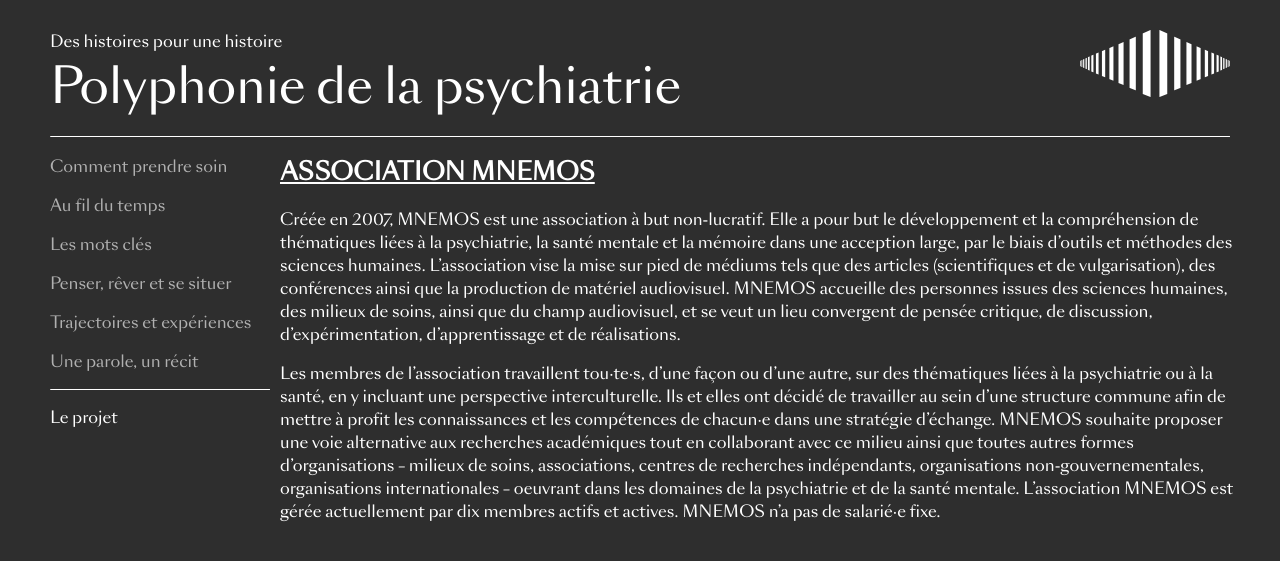
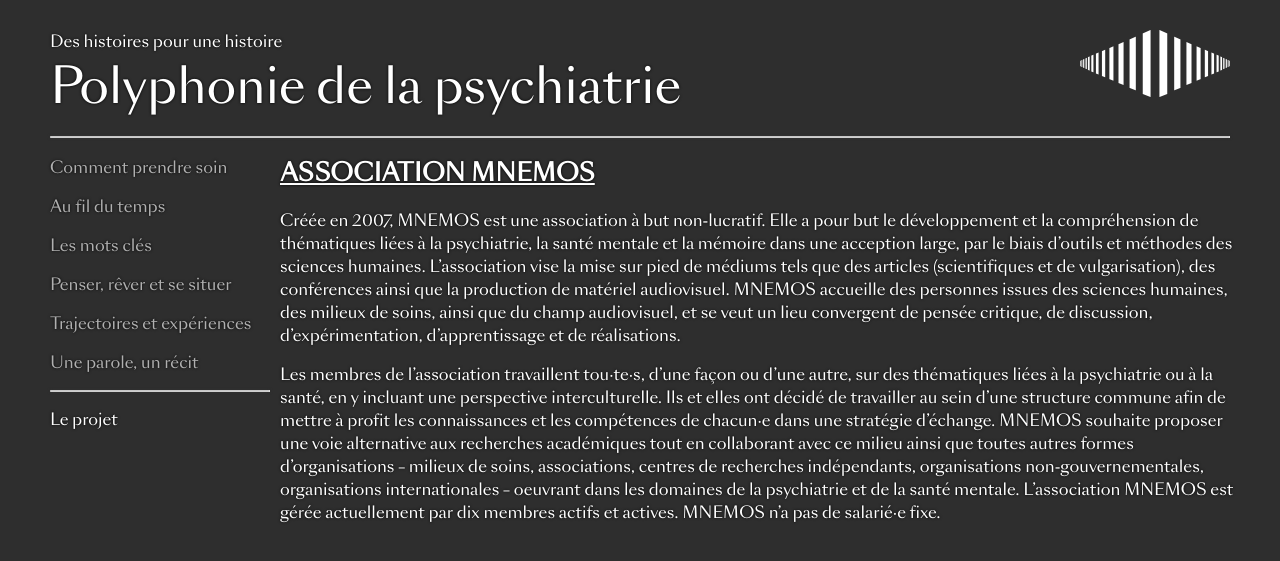
Before and after one commit to MediaComem/hhpp, a Jekyll site: the page built from mnemos.md, in a window 1280 px wide. Shown: the top 561 px of the page. Built offline with Jekyll 4.4.1, drawn with Linux system fonts in a browser that asks for light colours.

Commit message:
css quick fixes

```diff
--- a/_stylus/layout.styl
+++ b/_stylus/layout.styl
@@ -5,6 +5,7 @@ body
   background-color $background-color
   font-size $font-size
   font-family $font-family, Serif
+  text-shadow 0 0 3px black
 
 a
   color $link-color
@@ -21,5 +22,6 @@ a
 
 
 hr
-  border-bottom none
-  border-top  1px solid white
+  border-bottom 1px solid #cfcfcf
+  border-top  1px solid #c6c6c6
+  box-shadow 0 0 3px #333
--- a/_stylus/videos.styl
+++ b/_stylus/videos.styl
@@ -9,6 +9,7 @@
   height 385px
 
 .related-video
+  text-shadow none
   @extend .any-video
   display none
   height 115px
--- a/css/layout.css
+++ b/css/layout.css
@@ -3,6 +3,7 @@ body {
   background-color: #2e2e2e;
   font-size: 16px;
   font-family: SangBleuSans-Regular-WebS, Serif;
+  text-shadow: 0 0 3px #000;
 }
 a {
   color: #fff;
@@ -19,6 +20,7 @@ a {
   display: none;
 }
 hr {
-  border-bottom: none;
-  border-top: 1px solid #fff;
+  border-bottom: 1px solid #cfcfcf;
+  border-top: 1px solid #c6c6c6;
+  box-shadow: 0 0 3px #333;
 }
--- a/css/videos.css
+++ b/css/videos.css
@@ -8,6 +8,7 @@
   height: 385px;
 }
 .related-video {
+  text-shadow: none;
   display: none;
   height: 115px;
 }
```
